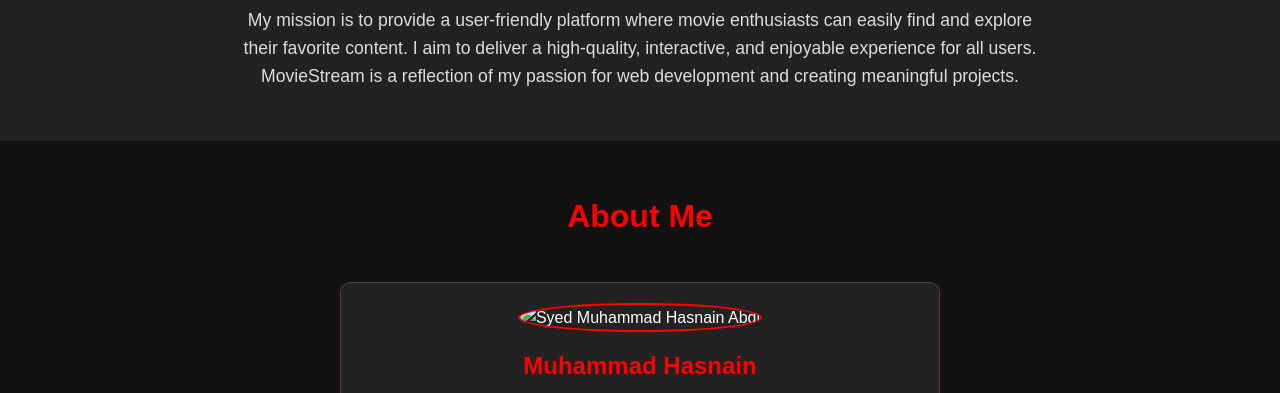
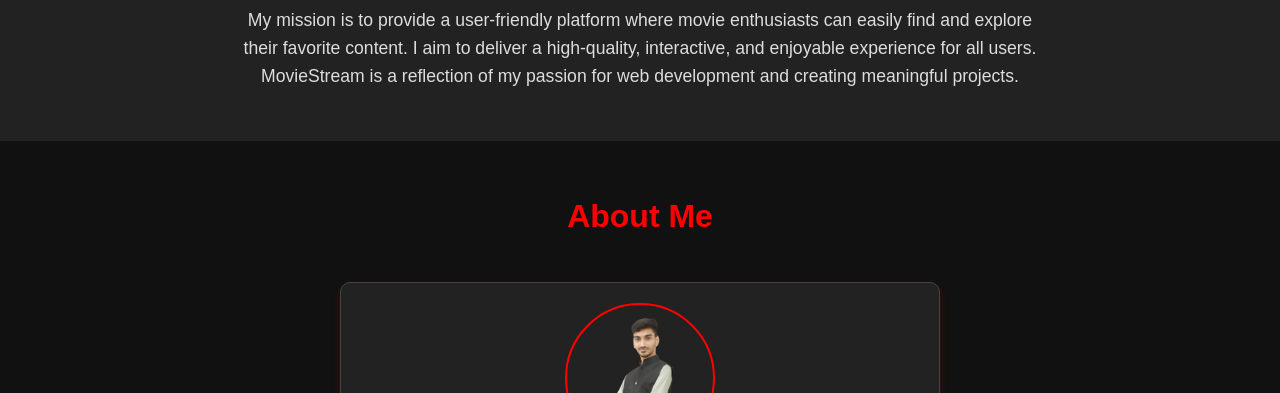
Before and after one commit to hasnainabdi/InternIntelligence-Movie, a plain HTML site: page about.html in a window 1280 px wide. Shown: the part 541-934 px from the top of the page. Drawn offline with nearby package versions, Linux system fonts and the light colour scheme; the site is published under a folder, as on GitHub Pages, so addresses that start at the root find nothing.

Commit message:
Update about.html
Signed-off-by: Muhammad Hasnain <115872104+hasnainabdi@users.noreply.github.com>

```diff
--- a/about.html
+++ b/about.html
@@ -52,7 +52,7 @@
     <section class="about-me-section">
         <h2>About Me</h2>
         <div class="about-me-card">
-            <img src="/assets/herro.png" alt="Syed Muhammad Hasnain Abdi">
+            <img src="assets/herro.png" alt="Syed Muhammad Hasnain Abdi">
             <h3>Muhammad Hasnain</h3>
             <p>Frontend Web Developer | Pakistan, Karachi</p>
             <p>
```
